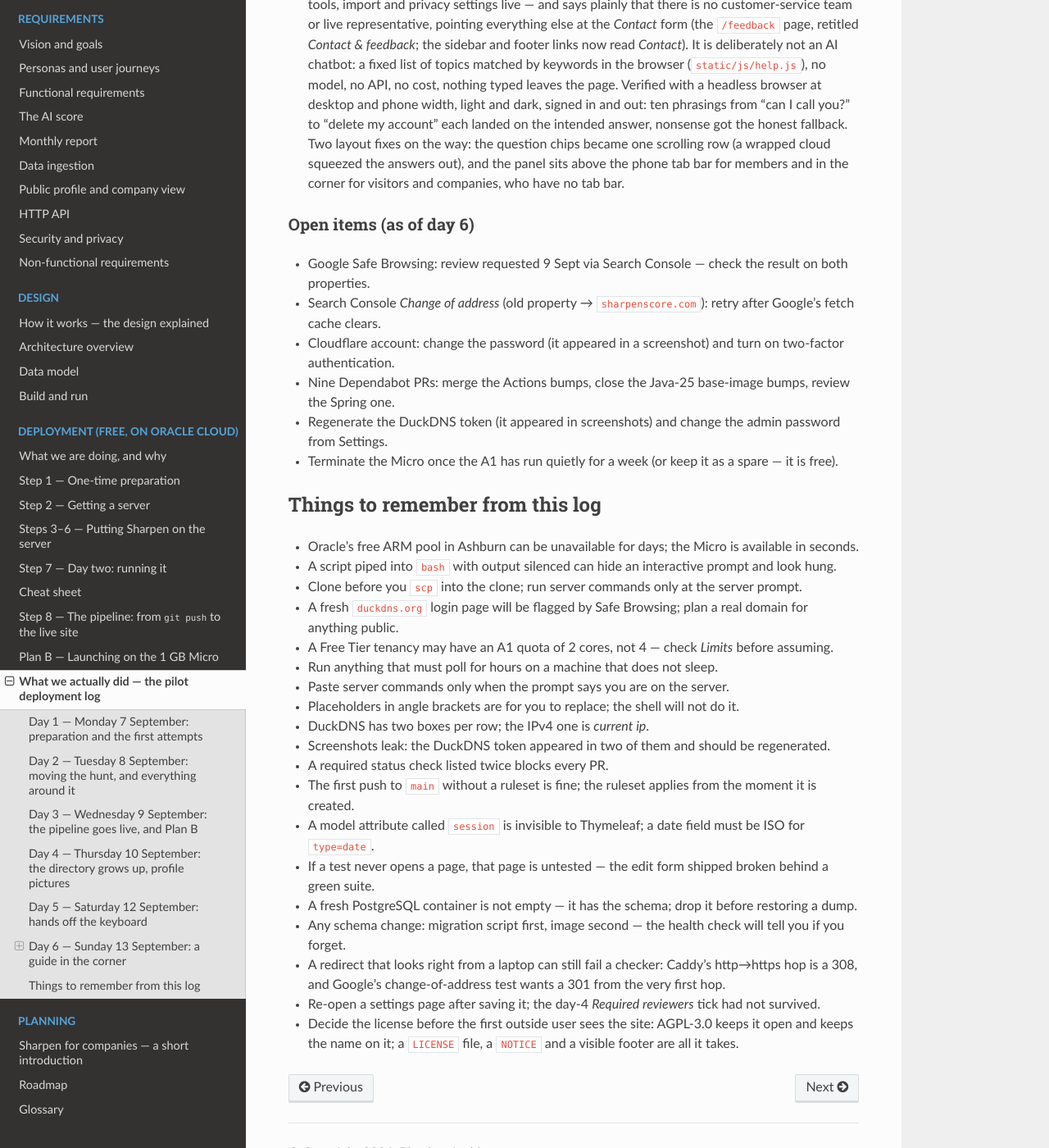
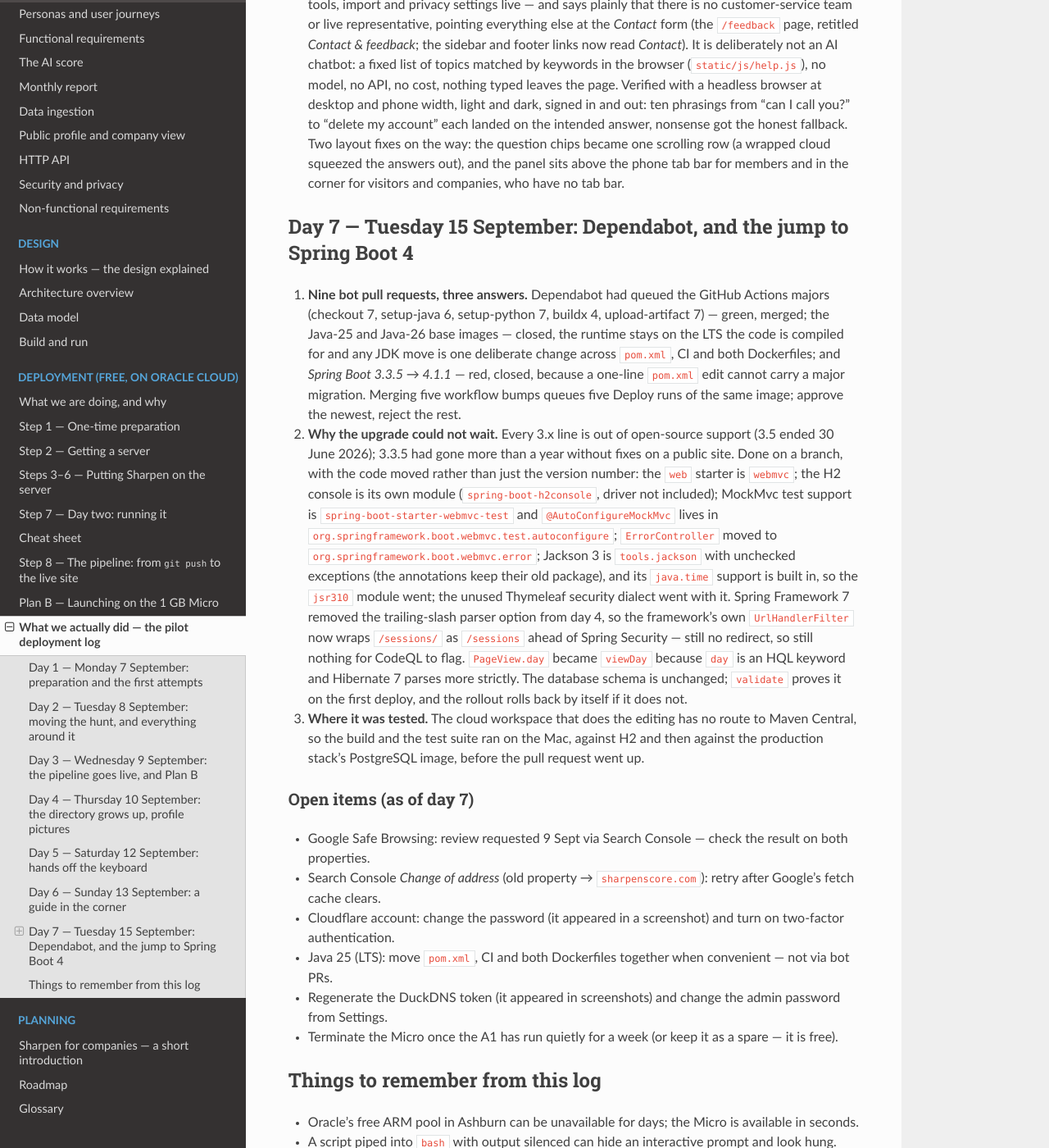
Before and after one commit to bhushanladde02/sharpen, a Sphinx documentation site: the page built from docs/deployment/09-pilot-log.rst, in a window 1280 px wide and 1400 px high, scrolled down 8848 px. Shown: the whole window at 82% size. Built offline with Sphinx 7.4.7 and the Read the Docs theme 3.1.0, drawn with Linux system fonts in a browser that asks for light colours.

Commit message:
Spring Boot 3.3.5 to 4.1.1: webmvc/h2console/webmvc-test modules, Jackson 3, UrlHandlerFilter for trailing slashes, ErrorController package, PageView.viewDay

```diff
--- a/docs/architecture/how-it-works.rst
+++ b/docs/architecture/how-it-works.rst
@@ -43,7 +43,7 @@ Spring Boot does the work a team used to do by hand:
 
 1. **Reads configuration** from ``application.yml`` and, if ``--spring.profiles.active=postgres`` is set,
    layers ``application-postgres.yml`` on top. Environment variables such as ``SHARPEN_DB_URL`` override both.
-2. **Auto-configures** based on what is on the classpath. Because ``spring-boot-starter-web`` is present it
+2. **Auto-configures** based on what is on the classpath. Because ``spring-boot-starter-webmvc`` is present it
    creates an embedded Tomcat and a ``DispatcherServlet``; because ``spring-boot-starter-data-jpa`` is present it
    creates a ``DataSource``, an ``EntityManagerFactory`` and a transaction manager; the security and Thymeleaf
    starters do the same for their areas. We wrote none of that wiring.
@@ -161,7 +161,7 @@ What we use from Spring Boot, and why it matters
      - Where it shows up in Sharpen
      - What it buys us
    * - **Starters and auto-configuration**
-     - ``spring-boot-starter-web``, ``-thymeleaf``, ``-data-jpa``, ``-security``, ``-validation``
+     - ``spring-boot-starter-webmvc``, ``-thymeleaf``, ``-data-jpa``, ``-security``, ``-validation`` (plus the ``spring-boot-h2console`` module for the dev console)
      - Six dependencies wire the whole stack. No XML, no servlet container to install, no hand-written
        datasource or transaction manager. The ``pom.xml`` is 100 lines and the app is one ``main`` method.
    * - **Embedded Tomcat, single jar**
--- a/docs/deployment/09-pilot-log.rst
+++ b/docs/deployment/09-pilot-log.rst
@@ -357,13 +357,41 @@ Day 6 — Sunday 13 September: a guide in the corner
    became one scrolling row (a wrapped cloud squeezed the answers out), and the panel sits above the phone
    tab bar for members and in the corner for visitors and companies, who have no tab bar.
 
-Open items (as of day 6)
+Day 7 — Tuesday 15 September: Dependabot, and the jump to Spring Boot 4
+------------------------------------------------------------------------
+
+#. **Nine bot pull requests, three answers.** Dependabot had queued the GitHub Actions majors (checkout 7,
+   setup-java 6, setup-python 7, buildx 4, upload-artifact 7) — green, merged; the Java-25 and Java-26 base
+   images — closed, the runtime stays on the LTS the code is compiled for and any JDK move is one deliberate
+   change across ``pom.xml``, CI and both Dockerfiles; and *Spring Boot 3.3.5 → 4.1.1* — red, closed, because
+   a one-line ``pom.xml`` edit cannot carry a major migration. Merging five workflow bumps queues five Deploy
+   runs of the same image; approve the newest, reject the rest.
+
+#. **Why the upgrade could not wait.** Every 3.x line is out of open-source support (3.5 ended 30 June
+   2026); 3.3.5 had gone more than a year without fixes on a public site. Done on a branch, with the code
+   moved rather than just the version number: the ``web`` starter is ``webmvc``; the H2 console is its own
+   module (``spring-boot-h2console``, driver not included); MockMvc test support is ``spring-boot-starter-webmvc-test`` and ``@AutoConfigureMockMvc`` lives
+   in ``org.springframework.boot.webmvc.test.autoconfigure``; ``ErrorController`` moved to
+   ``org.springframework.boot.webmvc.error``; Jackson 3 is ``tools.jackson`` with unchecked exceptions (the
+   annotations keep their old package), and its ``java.time`` support is built in, so the ``jsr310``
+   module went; the unused Thymeleaf security dialect went with it. Spring Framework 7 removed the
+   trailing-slash parser option from day 4, so the framework's own ``UrlHandlerFilter`` now wraps
+   ``/sessions/`` as ``/sessions`` ahead of Spring Security — still no redirect, so still nothing for CodeQL
+   to flag. ``PageView.day`` became ``viewDay`` because ``day`` is an HQL keyword and Hibernate 7 parses more
+   strictly. The database schema is unchanged; ``validate`` proves it on the first deploy, and the rollout
+   rolls back by itself if it does not.
+
+#. **Where it was tested.** The cloud workspace that does the editing has no route to Maven Central, so the
+   build and the test suite ran on the Mac, against H2 and then against the production stack's PostgreSQL
+   image, before the pull request went up.
+
+Open items (as of day 7)
 ^^^^^^^^^^^^^^^^^^^^^^^^
 
 * Google Safe Browsing: review requested 9 Sept via Search Console — check the result on both properties.
 * Search Console *Change of address* (old property → ``sharpenscore.com``): retry after Google's fetch cache clears.
 * Cloudflare account: change the password (it appeared in a screenshot) and turn on two-factor authentication.
-* Nine Dependabot PRs: merge the Actions bumps, close the Java-25 base-image bumps, review the Spring one.
+* Java 25 (LTS): move ``pom.xml``, CI and both Dockerfiles together when convenient — not via bot PRs.
 * Regenerate the DuckDNS token (it appeared in screenshots) and change the admin password from Settings.
 * Terminate the Micro once the A1 has run quietly for a week (or keep it as a spare — it is free).
 
```
Also changed, not shown: README.md (+1 -1 lines), docs/architecture/build-and-run.rst (+6 -7 lines), pom.xml (+15 -11 lines), 7 other files.
